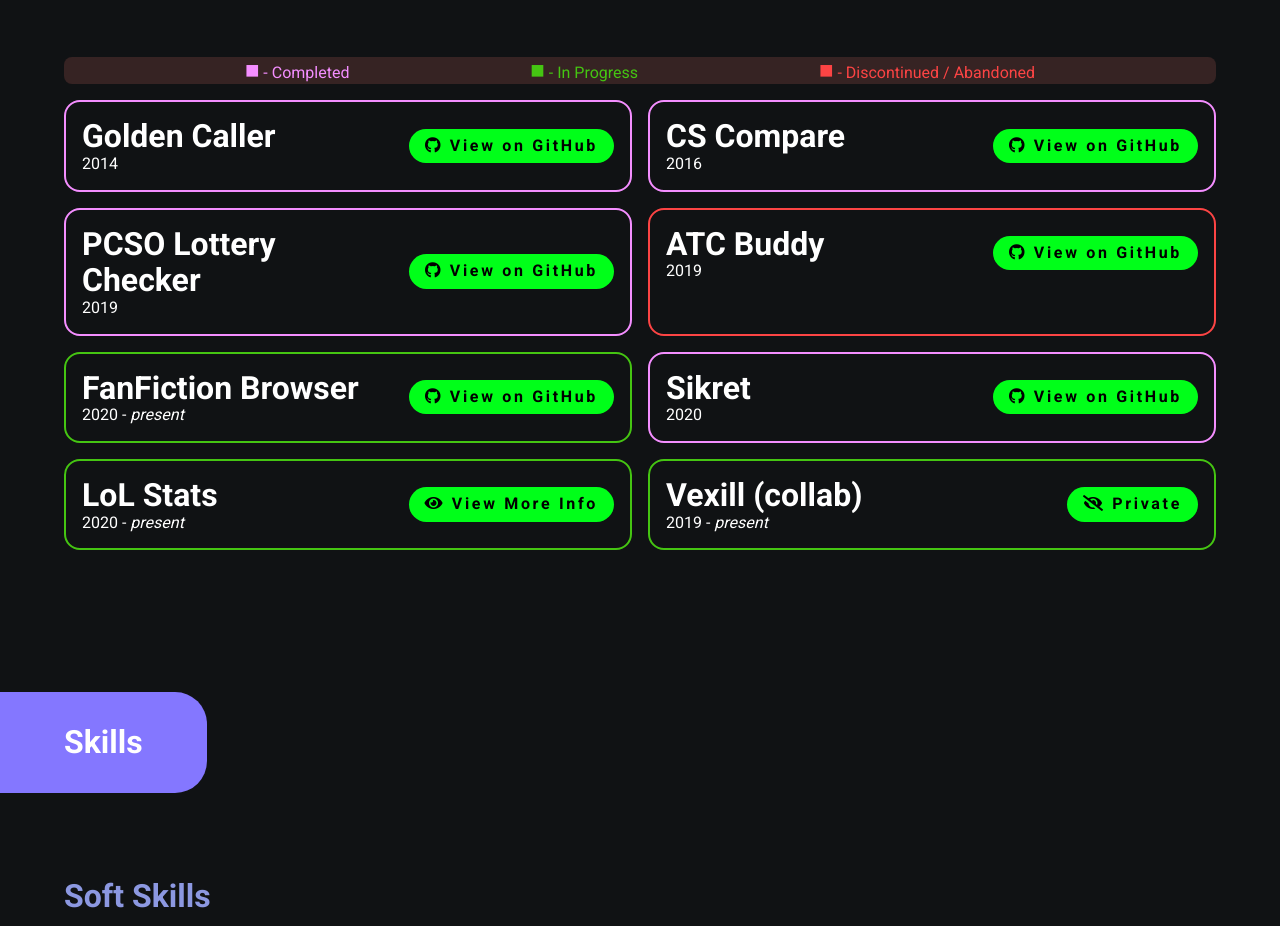
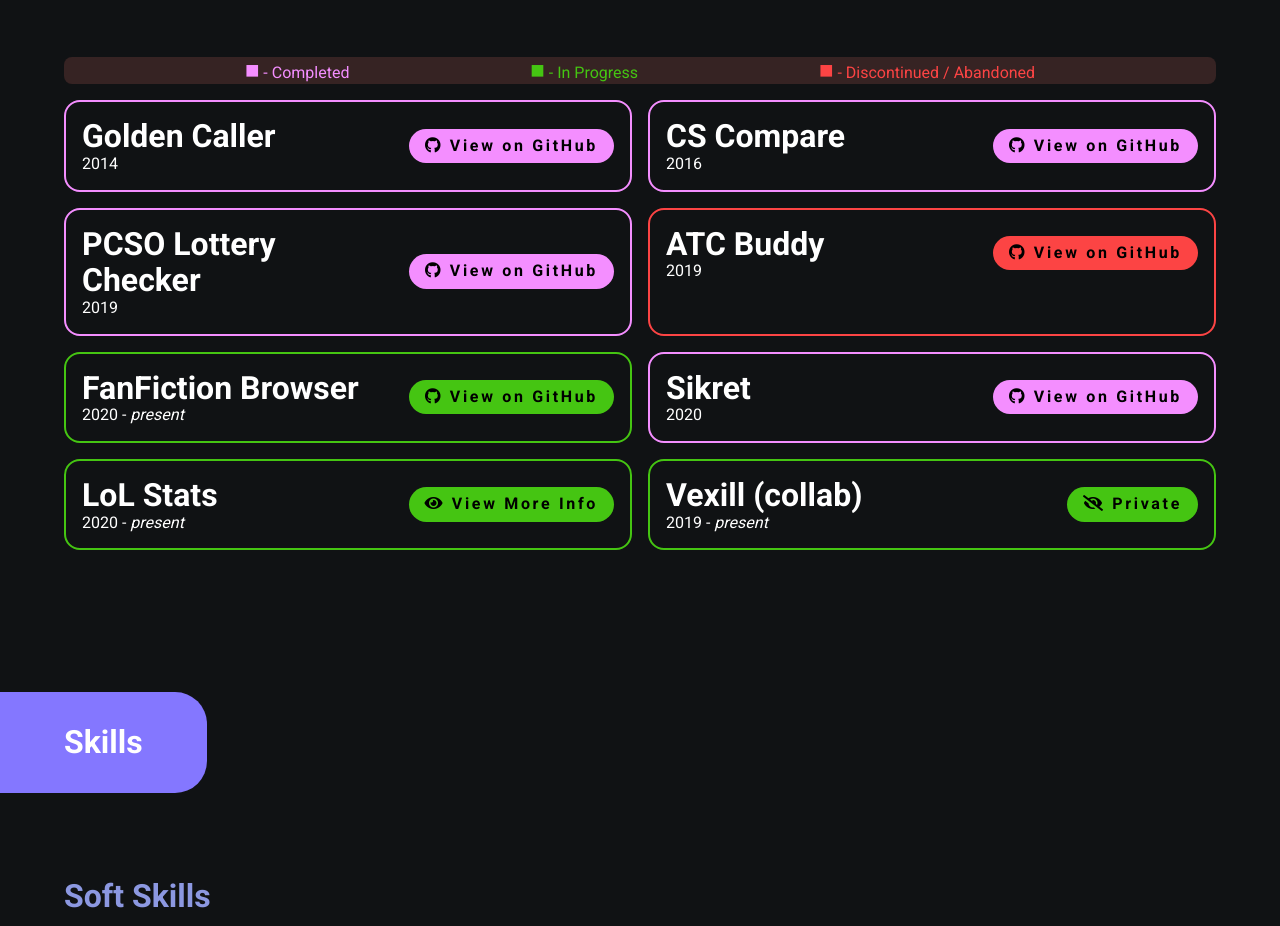
Before and after one commit to RepeaterCreeper/repeatercreeper.github.io, a website built with Parcel: page index.html in a window 1280 px wide. Shown: the part 1820-2746 px from the top of the page. Built offline with nearby package versions, Linux system fonts and the light colour scheme; a script that the page names is missing.

Commit message:
Buttons in project now match the border color.

```diff
--- a/css/repeatercreeper.css
+++ b/css/repeatercreeper.css
@@ -282,12 +282,24 @@
     border-color: #F48EFF;
 }
 
+.project-item.completed .project-action .btn-action {
+    background-color: #F48EFF;
+}
+
 .project-item.in-progress {
     border-color: rgb(69, 197, 18);
 }
 
+.project-item.in-progress .project-action .btn-action {
+    background-color: rgb(69, 197, 18);
+}
+
 .project-item.discontinued {
     border-color: #fc4444;
+}
+
+.project-item.discontinued .project-action .btn-action {
+    background-color: #fc4444;
 }
 
 .project-container {
@@ -316,7 +328,7 @@
     padding: 8px 16px;
     outline: none;
     border: none;
-    background-color: #00FF19;
+    /*background-color: #00FF19;*/
     color: black;
     font-weight: bold;
     letter-spacing: 2pt;
```
